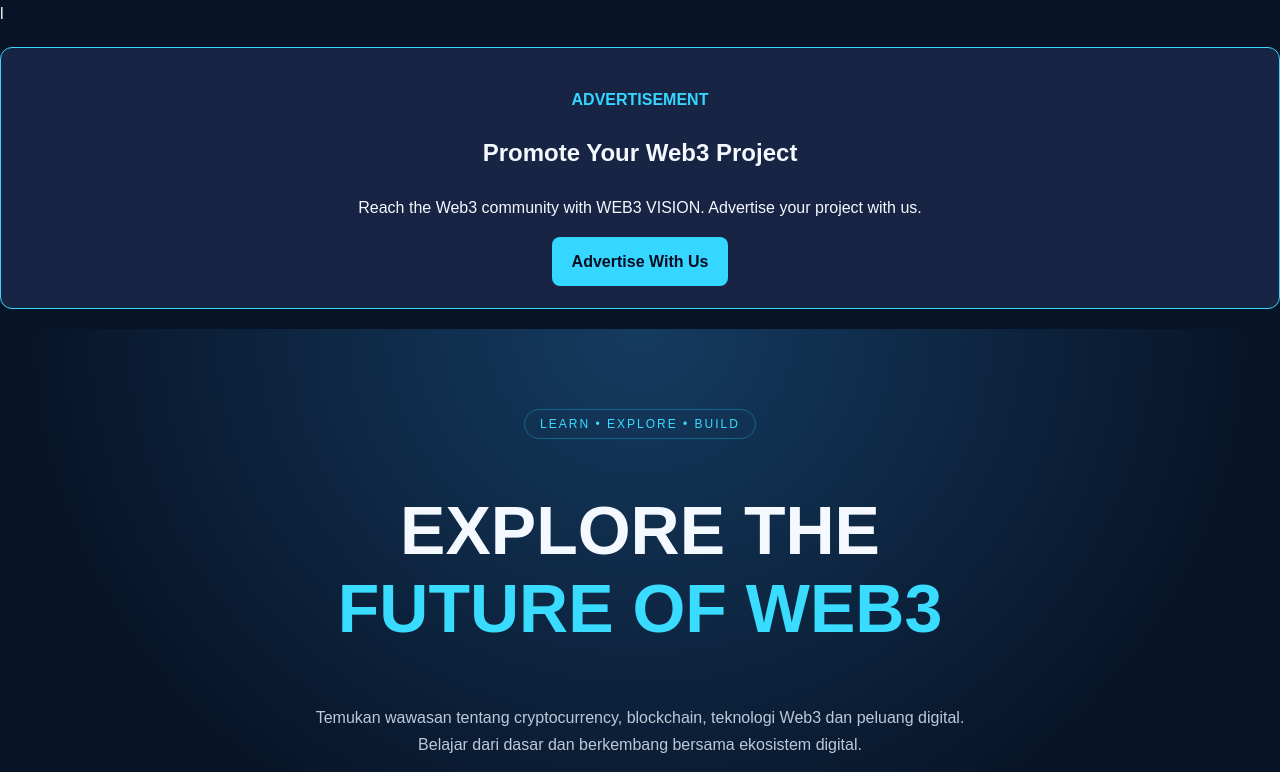
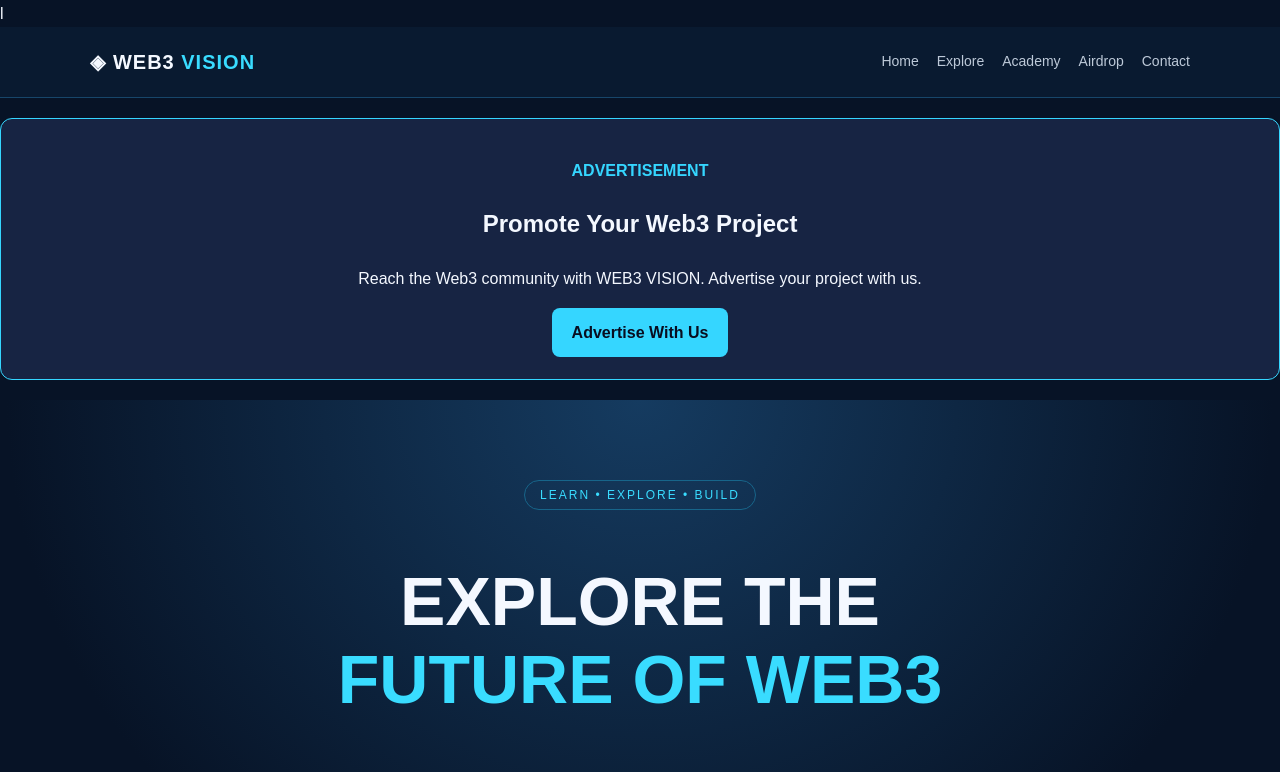
Before and after one commit to lukiirwansyah76-bot/lukiirwansyah76-bot.github.io, a website: page index.html in a window 1280 px wide. Shown: the top 772 px of the page. Drawn offline with Linux system fonts and the light colour scheme.

Commit message:
Update index.html

```diff
--- a/index.html
+++ b/index.html
@@ -154,6 +154,17 @@ footer strong{color:#39dcff}
 </style>
 </head>
 <body>
+<header>
+  <div class="wrap navbar">
+    <div class="logo">◈ WEB3 <span>VISION</span></div>
+    <nav>
+      <a href="#home">Home</a>
+      <a href="#explore">Explore</a>
+      <a href="#academy">Academy</a>
+      <a href="#airdrop">Airdrop</a>
+      <a href="#contact">Contact</a>
+    </nav>
+  </div>
 </header>
 <main>
 <section style="background:#172443;padding:22px;
```
